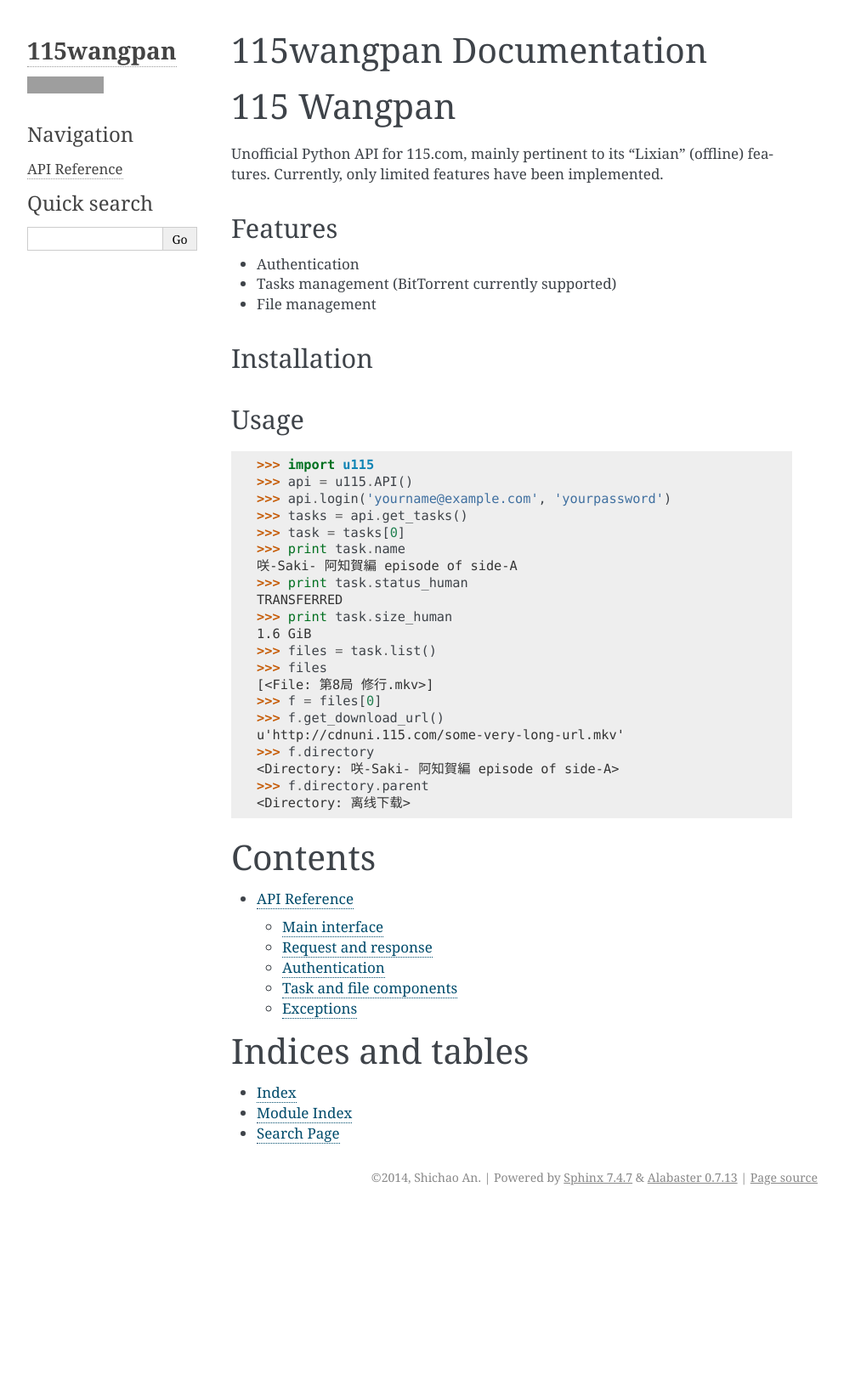
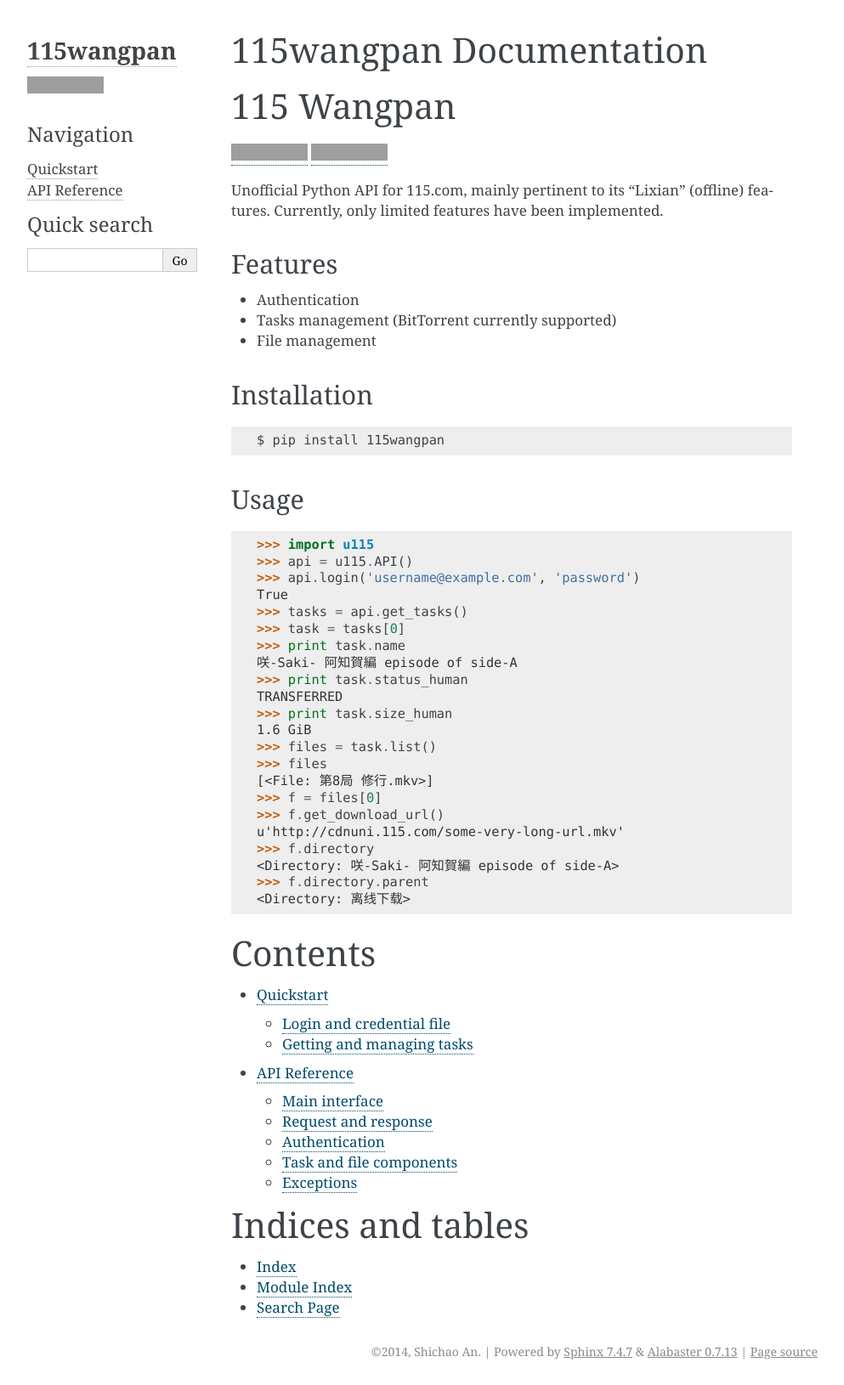
Before and after one commit to shichao-an/115wangpan, a Sphinx documentation site: the page built from docs/source/index.rst, in a window 1280 px wide. Shown: the whole page at 85% size, without its empty margins (148-1141 px from the left). Built offline with Sphinx 7.4.7, drawn with Linux system fonts in a browser that asks for light colours; before the commit the page ends 1425 px from its top, so only the background shows below that; grey boxes are pictures that could not be loaded.

Commit message:
Added docs

```diff
--- a/README.rst
+++ b/README.rst
@@ -12,6 +14,9 @@
 
 Installation
 ------------
+.. code-block:: bash
+
+    $ pip install 115wangpan
 
 Usage
 -----
@@ -19,7 +24,8 @@
 
     >>> import u115
     >>> api = u115.API()
-    >>> api.login('yourname@example.com', 'yourpassword')
+    >>> api.login('username@example.com', 'password')
+    True
     >>> tasks = api.get_tasks()
     >>> task = tasks[0]
     >>> print task.name
--- a/docs/source/index.rst
+++ b/docs/source/index.rst
@@ -14,8 +14,8 @@
 .. toctree::
    :maxdepth: 4
 
+   quickstart
    api
-
 
 Indices and tables
 ==================
```
Also changed, not shown: other parts of README.rst (+8 -0 lines), docs/source/quickstart.rst (added, +46 -0 lines).
